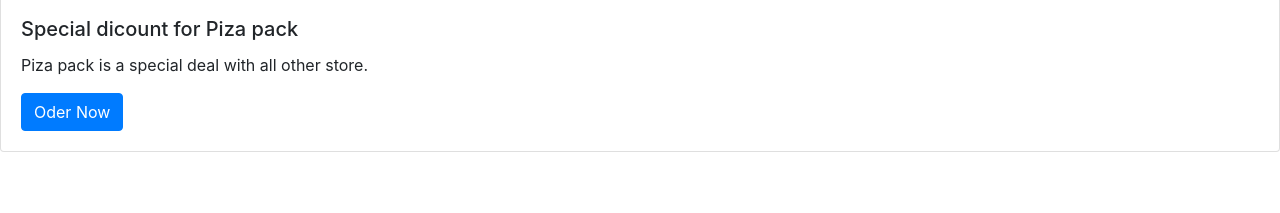
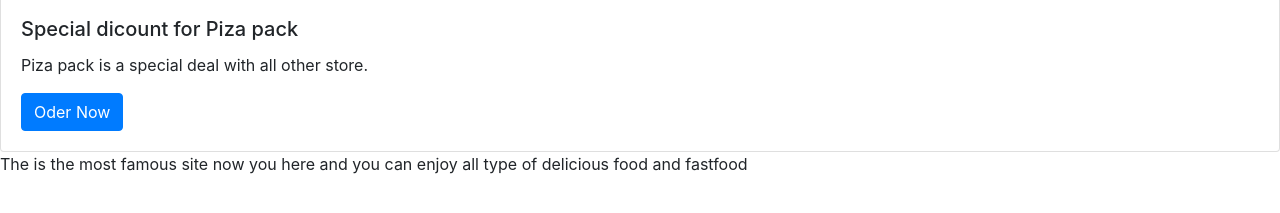
Before and after one commit to TanzeelMughal431/Fooder-site-using-bootstrap-, a plain HTML site: page index.html in a window 1280 px wide. Shown: the part 127-340 px from the top of the page. Drawn offline with nearby package versions, Linux system fonts and the light colour scheme.

Commit message:
this is add some line to about detail our site

```diff
--- a/index.html
+++ b/index.html
@@ -89,5 +89,6 @@
         <a href="#" class="btn btn-primary">Oder Now</a>
       </div>
     </div>
+    <div class="callout">The is the most famous site now you here and you can enjoy all type of delicious food and fastfood</div>
   </body>
 </html>
```
